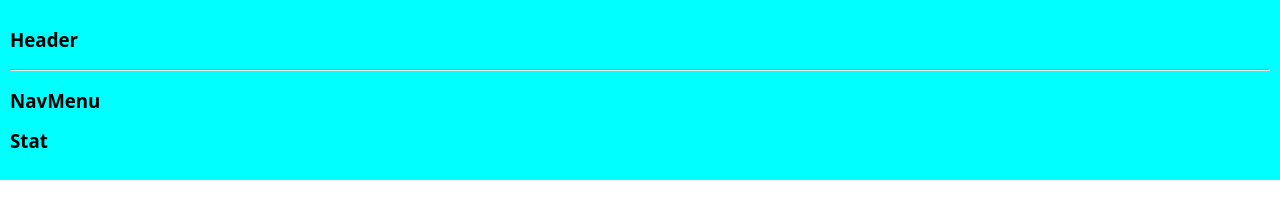
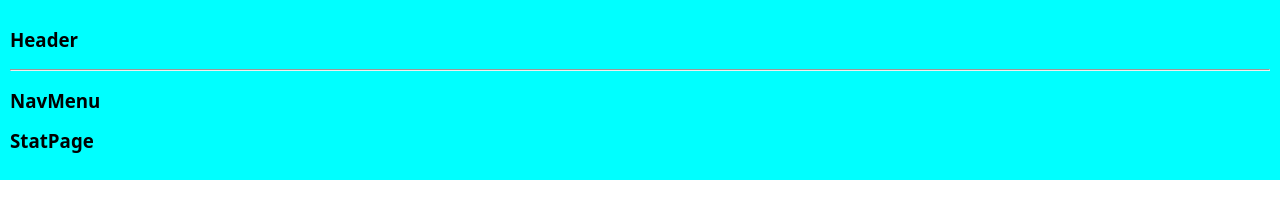
Before and after one commit to Aleksandr-Pod/FinalTeamProject, a React (Create React App) app: page /final_team_project/diagram in a window 1280 px wide. Shown: the top 220 px of the page. Built offline with nearby package versions, Linux system fonts and the light colour scheme.

Commit message:
pages added

```diff
--- a/src/components/App.jsx
+++ b/src/components/App.jsx
@@ -12,6 +12,7 @@ import { LoginPage } from '../pages/loginPage';
 
 export const App = () => {
   return (
+    <>
       <Routes>
         <Route
           path="/register"
@@ -46,5 +47,6 @@ export const App = () => {
         {/* </Route>; */}
         <Route path="*" element={<PageNotFound />} />;
       </Routes>
+    </>
   );
 };
--- /dev/null
+++ b/src/pages/currencyPage.js
@@ -0,0 +1,3 @@
+export const CurrencyPage = () => {
+  return <h3>CurrencyPage</h3>;
+};
--- a/src/pages/dashboard.js
+++ b/src/pages/dashboard.js
@@ -2,9 +2,9 @@ import { Header } from '../components/dashboard/header';
 import { NavMenu } from '../components/dashboard//navMenu';
 import styles from './styles.module.css';
 import { useParams } from 'react-router-dom';
-import { Home } from '../components/dashboard/home';
-import { Currency } from '../components/dashboard/currency';
-import { Stat } from '../components/dashboard/stat';
+import { HomePage } from './homePage';
+import { CurrencyPage } from './currencyPage';
+import { StatPage } from './statPage';
 
 export const Dashboard = () => {
   console.log('Dashboard');
@@ -15,9 +15,9 @@ export const Dashboard = () => {
       <Header />
       <hr />
       <NavMenu />
-      {activeBtn === 'home' && <Home />}
-      {activeBtn === 'currency' && <Currency />}
-      {activeBtn === 'diagram' && <Stat />}
+      {activeBtn === 'home' && <HomePage />}
+      {activeBtn === 'currency' && <CurrencyPage />}
+      {activeBtn === 'diagram' && <StatPage />}
     </div>
   );
 };
--- /dev/null
+++ b/src/pages/homePage.js
@@ -0,0 +1,3 @@
+export const HomePage = () => {
+  return <h3>HomePage</h3>;
+};
--- /dev/null
+++ b/src/pages/statPage.js
@@ -0,0 +1,3 @@
+export const StatPage = () => {
+  return <h3>StatPage</h3>;
+};
```
Lines whose indentation alone changed are shown as unchanged.
